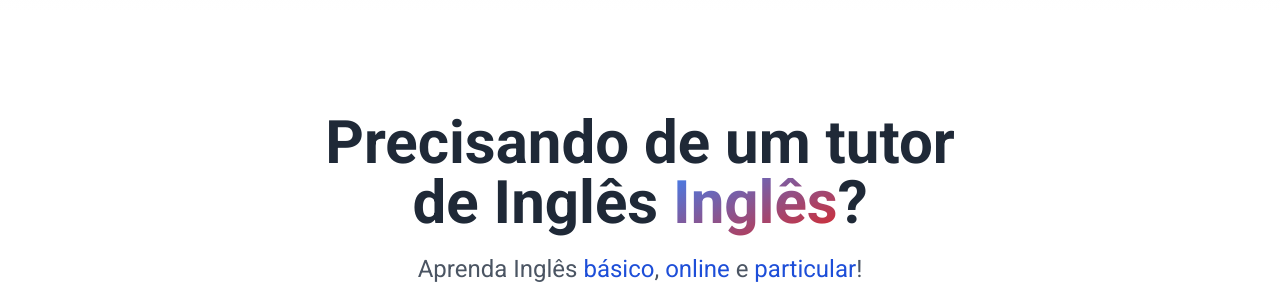
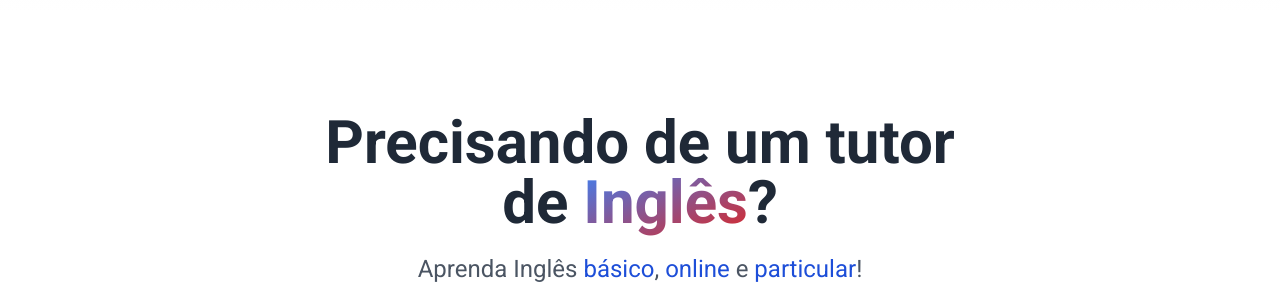
Before and after one commit to luisfuturist/with, an Astro site: page / in a window 1280 px wide. Shown: the part 51-344 px from the top of the page. Built offline with nearby package versions, Linux system fonts and the light colour scheme; Astro itself is replaced by a stand-in of ours.

Commit message:
fix: remove typo

```diff
--- a/pages/index.astro
+++ b/pages/index.astro
@@ -85,7 +85,7 @@ const priceOptions = [
   <Layout class="space-y-12">
     <Hero>
       <Fragment slot="title">
-        Precisando de um tutor de Inglês
+        Precisando de um tutor de
         <span
           class="bg-clip-text bg-gradient-to-br from-blue-500 to-red-600 text-transparent"
           >Inglês</span
```
